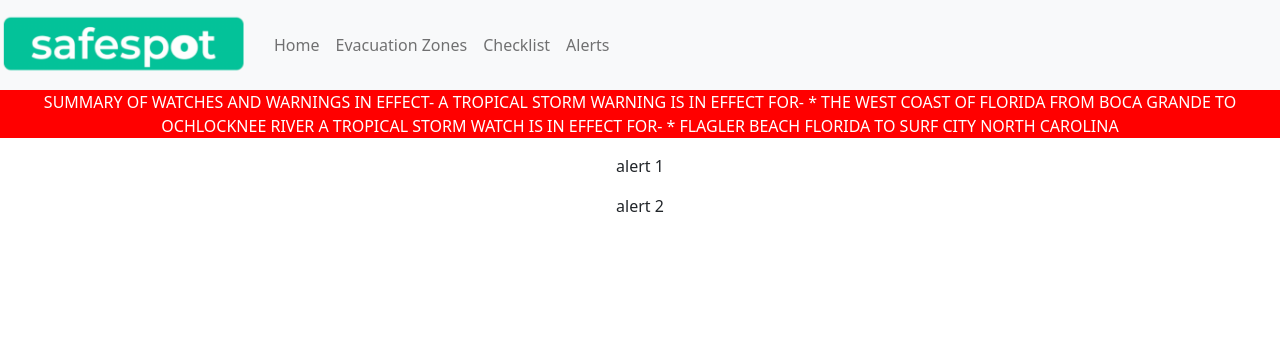
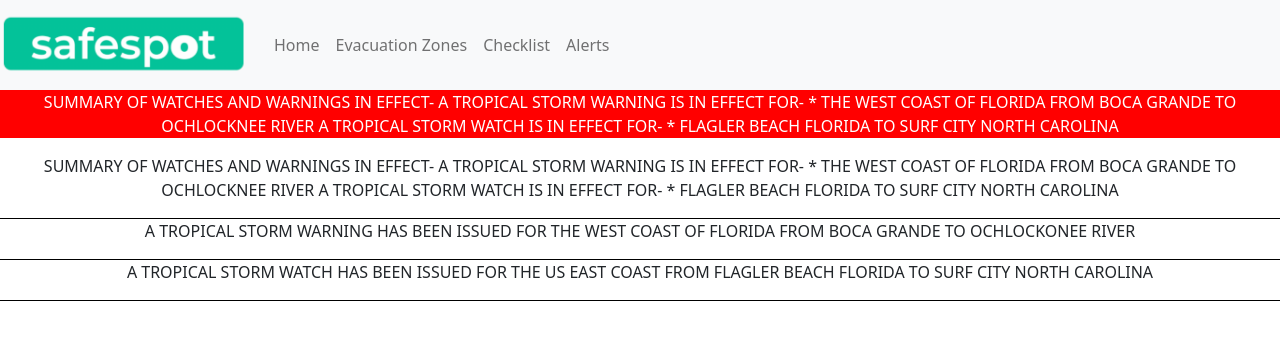
Before and after one commit to benritter522/blue-barracuda-client, a React (Create React App) app: page /alerts in a window 1280 px wide. Shown: the top 340 px of the page. Built offline with nearby package versions, Linux system fonts and the light colour scheme.

Commit message:
single alert populated but not styled

```diff
--- a/src/Components/Alerts/SingleAlert/index.js
+++ b/src/Components/Alerts/SingleAlert/index.js
@@ -1,6 +1,12 @@
 
 const SingleAlert = (props) => {
-
+    return(
+        <div style={{borderBottom: '1px solid black'}}>
+            <p>
+                {props.alert}
+            </p>
+        </div>
+    )
 }
 
 export default SingleAlert;
--- a/src/Components/Alerts/index.js
+++ b/src/Components/Alerts/index.js
@@ -1,14 +1,32 @@
-
+import React, { useState } from 'react';
+import SingleAlert from './SingleAlert';
 const sampleHurricane = require('../../Data/hurricane.json');
 console.log(sampleHurricane)
 
-
-
 const Alerts = () => {
+    // const [alerts, setAlerts] = useState([
+    //     sampleHurricane.alerts_summary,
+    //     sampleHurricane.warning_updates,
+    //     sampleHurricane.watch_updates
+    // ]);
+    const alerts=[
+        sampleHurricane.alerts_summary,
+        sampleHurricane.warning_updates,
+        sampleHurricane.watch_updates
+    ];
     return(
         <div>
-            <p>alert 1</p>
-            <p>alert 2</p>
+        {
+            alerts.map((item, index) => {
+                return(
+                    <div key={index}>
+                        <SingleAlert
+                            alert={item}
+                        />
+                    </div>
+                )
+            })
+        }
         </div>
     )
 }
```
